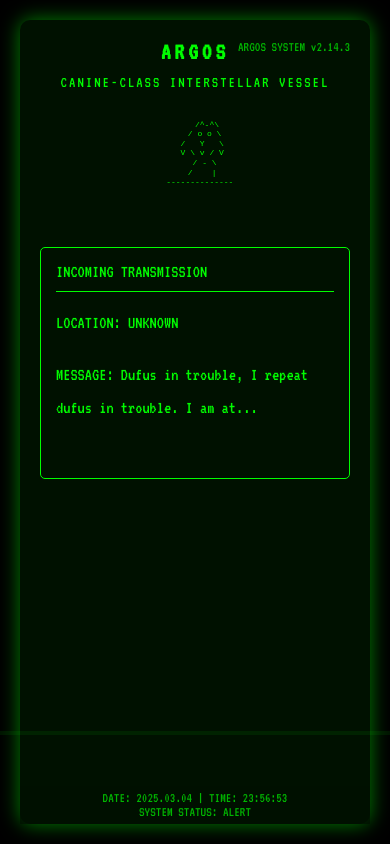
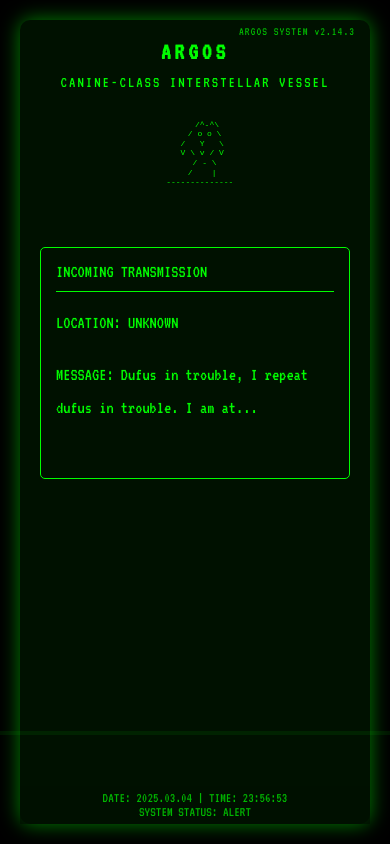
Before and after one commit to Aionna/Argos-Mainframe, a plain HTML site: page index.html in a window 390 px wide. Drawn offline with Linux system fonts and the light colour scheme.

Commit message:
Fix mobile viewing
Fixing size element of ship ifo.

```diff
--- a/index.html
+++ b/index.html
@@ -133,12 +133,13 @@
         }
 
         .ship-info {
-            position: absolute;
-            top: 20px;
-            right: 20px;
-            font-size: 16px;
-            opacity: 0.7;
-        }
+    position: absolute;
+    top: 10px; /* Reduced from 20px to move it up */
+    right: 20px;
+    font-size: 14px; /* Reduced from 16px */
+    opacity: 0.7;
+    letter-spacing: 1px; /* Added to improve readability */
+}
 
         .status-bar {
             position: fixed;
@@ -213,8 +214,10 @@
             }
 
             .ship-info {
-                font-size: 14px;
-            }
+        top: 5px; /* Even higher on very small screens */
+        font-size: 12px; /* Smaller on mobile */
+        right: 15px; /* Slightly adjusted positioning */
+    }
 
             .status-bar {
                 font-size: 14px;
```
